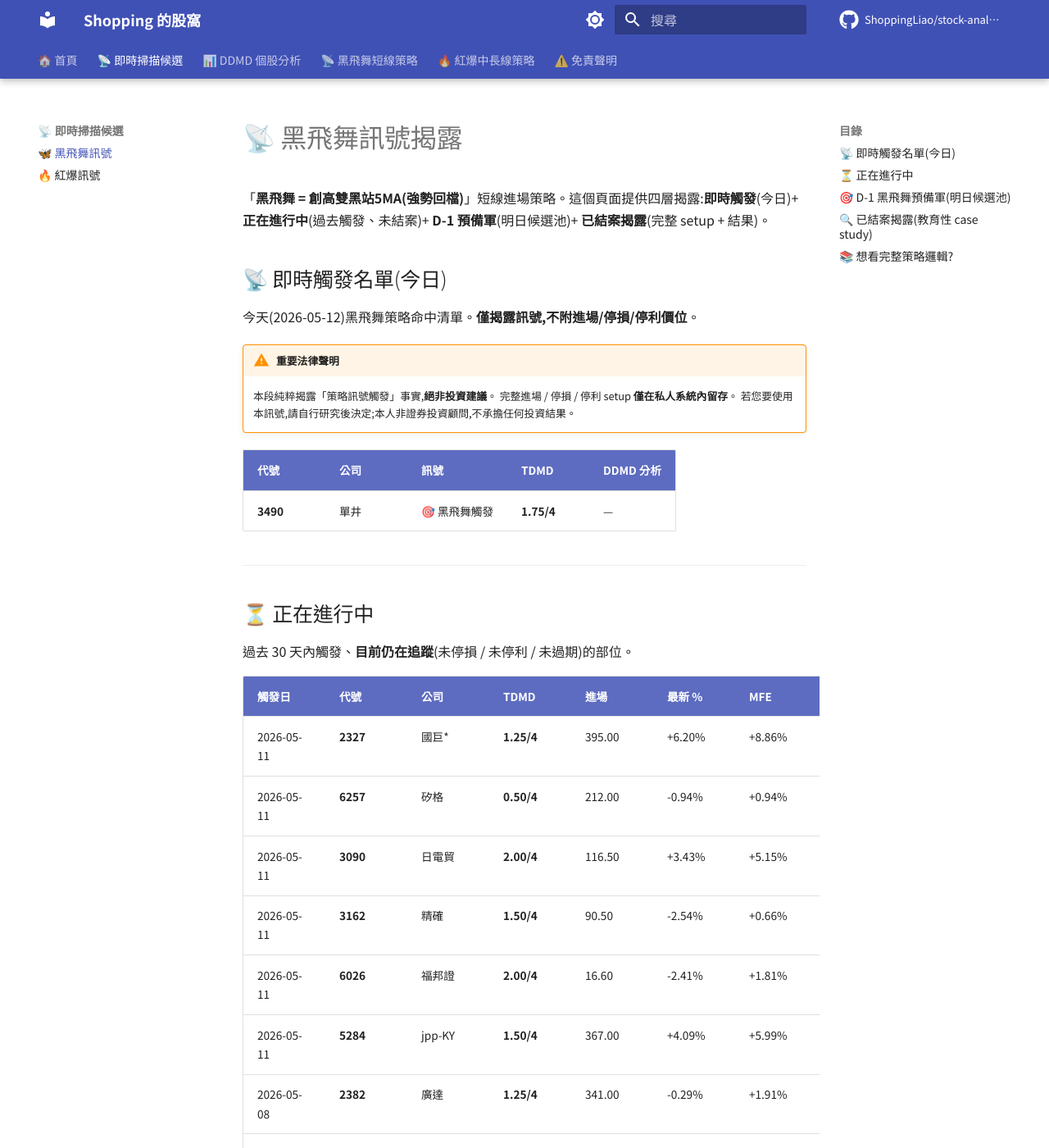
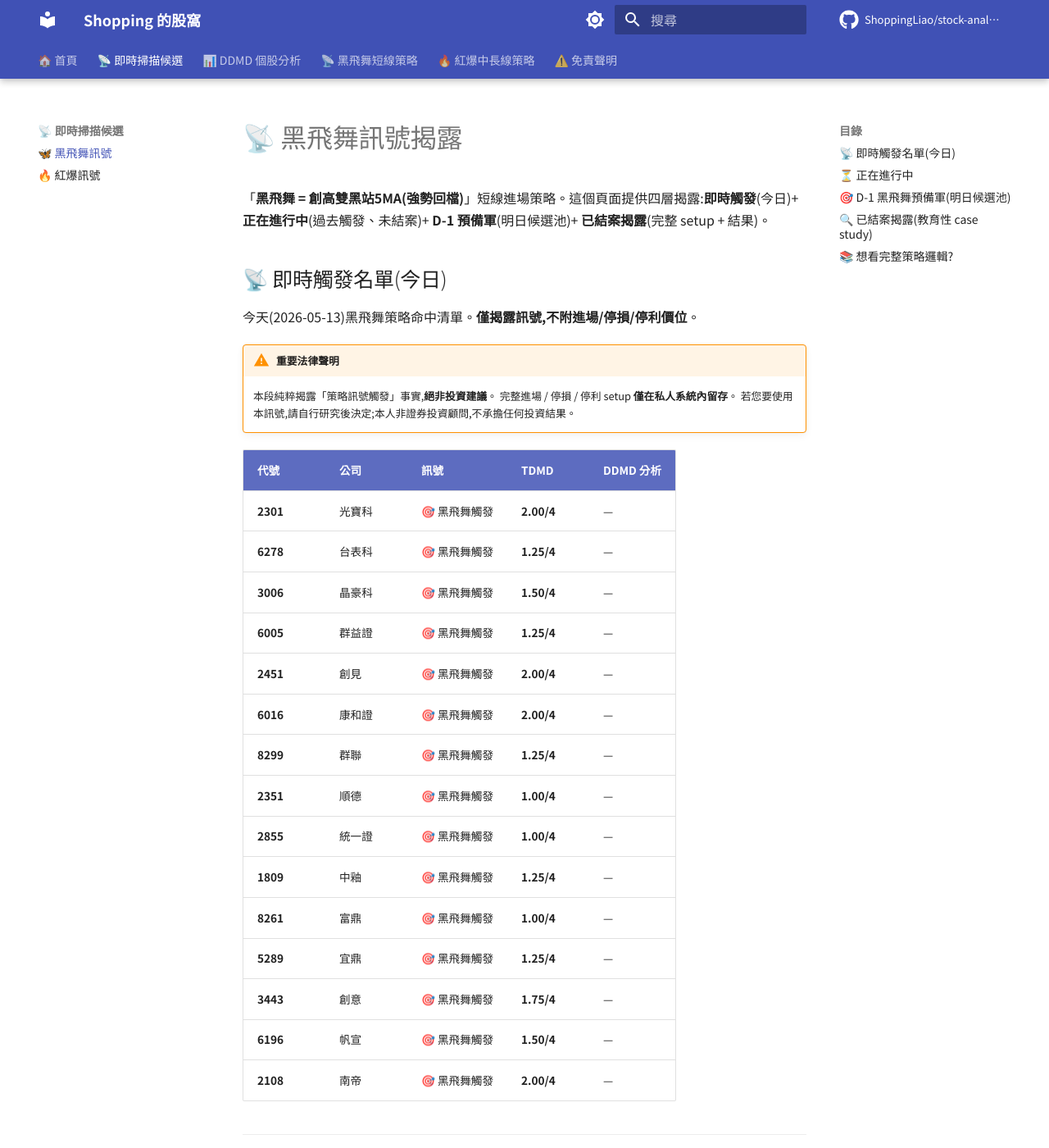
Before and after one commit to ShoppingLiao/stock-analysis-public, an MkDocs documentation site: the page built from docs/signals_black_butterfly.md, in a window 1280 px wide and 1400 px high. Shown: the whole window at 82% size. Built offline with MkDocs 1.6.1 and Material for MkDocs 9.7.7, drawn with Linux system fonts in a browser that asks for light colours; comment, search, counter and statistics services are not loaded; some of the changed text lies outside the part shown.

Commit message:
docs(signals): update BB + RB (2026-05-13)

```diff
--- a/docs/signals_black_butterfly.md
+++ b/docs/signals_black_butterfly.md
@@ -4,7 +4,7 @@
 
 ## 📡 即時觸發名單(今日)
 
-今天(2026-05-12)黑飛舞策略命中清單。**僅揭露訊號,不附進場/停損/停利價位**。
+今天(2026-05-13)黑飛舞策略命中清單。**僅揭露訊號,不附進場/停損/停利價位**。
 
 !!! warning "重要法律聲明"
     本段純粹揭露「策略訊號觸發」事實,**絕非投資建議**。
@@ -13,7 +13,21 @@
 
 | 代號 | 公司 | 訊號 | TDMD | DDMD 分析 |
 |------|------|------|------|----------|
-| **3490** | 單井 | 🎯 黑飛舞觸發 | **1.75/4** | — |
+| **2301** | 光寶科 | 🎯 黑飛舞觸發 | **2.00/4** | — |
+| **6278** | 台表科 | 🎯 黑飛舞觸發 | **1.25/4** | — |
+| **3006** | 晶豪科 | 🎯 黑飛舞觸發 | **1.50/4** | — |
+| **6005** | 群益證 | 🎯 黑飛舞觸發 | **1.25/4** | — |
+| **2451** | 創見 | 🎯 黑飛舞觸發 | **2.00/4** | — |
+| **6016** | 康和證 | 🎯 黑飛舞觸發 | **2.00/4** | — |
+| **8299** | 群聯 | 🎯 黑飛舞觸發 | **1.25/4** | — |
+| **2351** | 順德 | 🎯 黑飛舞觸發 | **1.00/4** | — |
+| **2855** | 統一證 | 🎯 黑飛舞觸發 | **1.00/4** | — |
+| **1809** | 中釉 | 🎯 黑飛舞觸發 | **1.25/4** | — |
+| **8261** | 富鼎 | 🎯 黑飛舞觸發 | **1.00/4** | — |
+| **5289** | 宜鼎 | 🎯 黑飛舞觸發 | **1.25/4** | — |
+| **3443** | 創意 | 🎯 黑飛舞觸發 | **1.75/4** | — |
+| **6196** | 帆宣 | 🎯 黑飛舞觸發 | **1.50/4** | — |
+| **2108** | 南帝 | 🎯 黑飛舞觸發 | **2.00/4** | — |
 
 
 ---
@@ -24,6 +38,7 @@
 
 | 觸發日 | 代號 | 公司 | TDMD | 進場 | 最新 % | MFE | MAE | 狀態 |
 |--------|------|------|------|------|--------|-----|-----|------|
+| 2026-05-12 | **3490** | 單井 | **1.75/4** | 31.05 | — | — | — | ⏸️ 待入場 |
 | 2026-05-11 | **2327** | 國巨* | **1.25/4** | 395.00 | +6.20% | +8.86% | -1.14% | 🔵 追蹤中 |
 | 2026-05-11 | **6257** | 矽格 | **0.50/4** | 212.00 | -0.94% | +0.94% | -1.89% | 🔵 追蹤中 |
 | 2026-05-11 | **3090** | 日電貿 | **2.00/4** | 116.50 | +3.43% | +5.15% | -3.43% | 🔵 追蹤中 |
```
